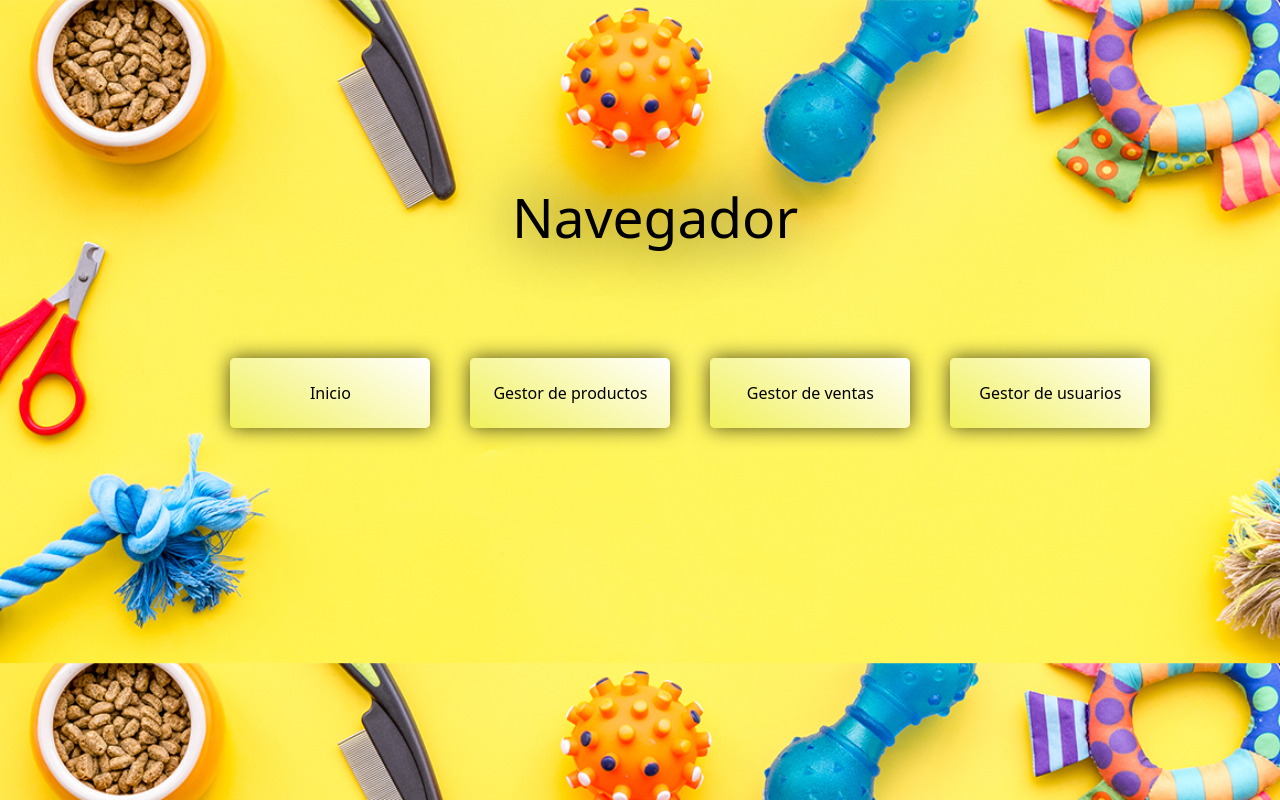
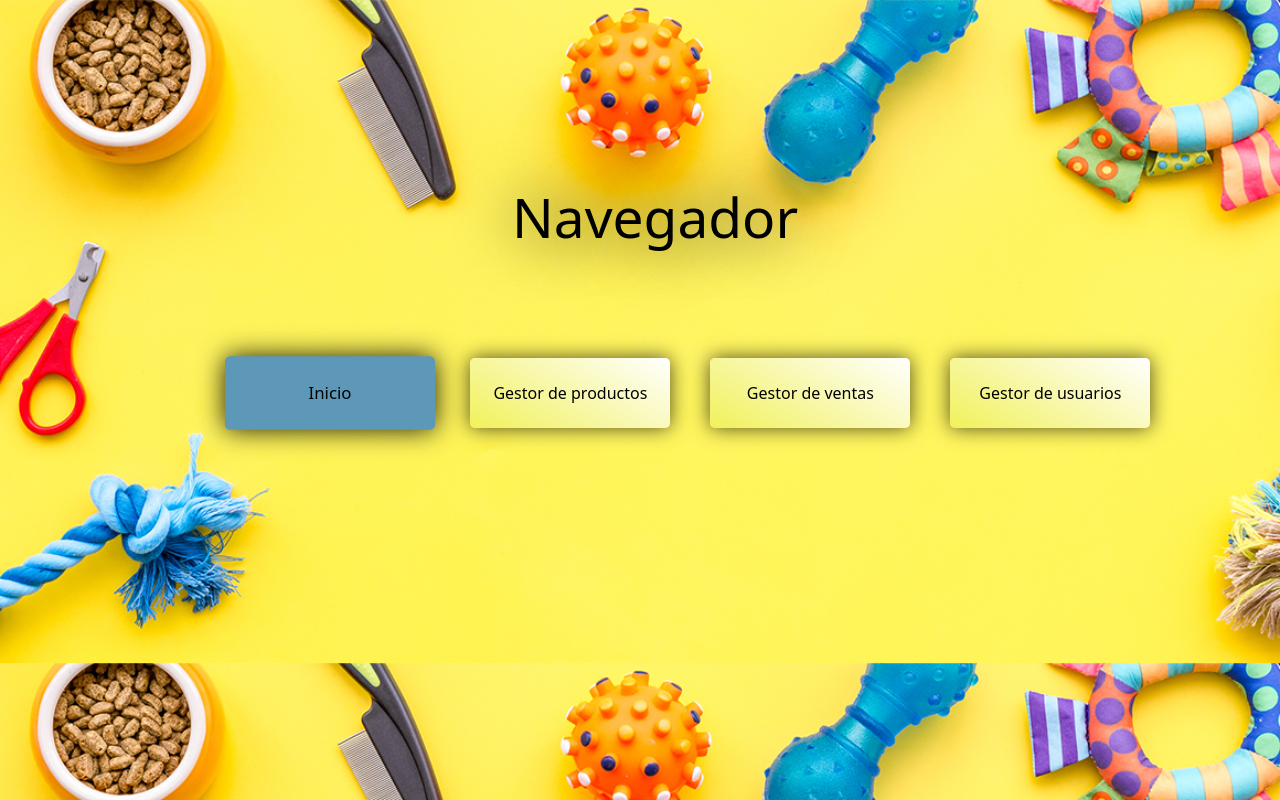
Before and after one commit to juliandcarvajal/Equipo-Argonautas, a React (Create React App) app: page /Navegador in a window 1280 px wide. In both pictures the pointer is over the button "Inicio". Built offline with nearby package versions, Linux system fonts and the light colour scheme.

Commit message:
Etiqueta botoón

```diff
--- a/src/styles/Navegador.css
+++ b/src/styles/Navegador.css
@@ -24,7 +24,7 @@
 .bot{
     margin-left: 18%;
 }
-.bot2:hover, .bot1:hover, .bot2:hover, .bot3:hover{
+.bot:hover, .bot1:hover, .bot2:hover, .bot3:hover{
     background: rgb(93, 152, 185);
     transform: scale(1.05);
     box-shadow: rgba(0, 0, 0, 0.9) 0px 0px 25px;
```
